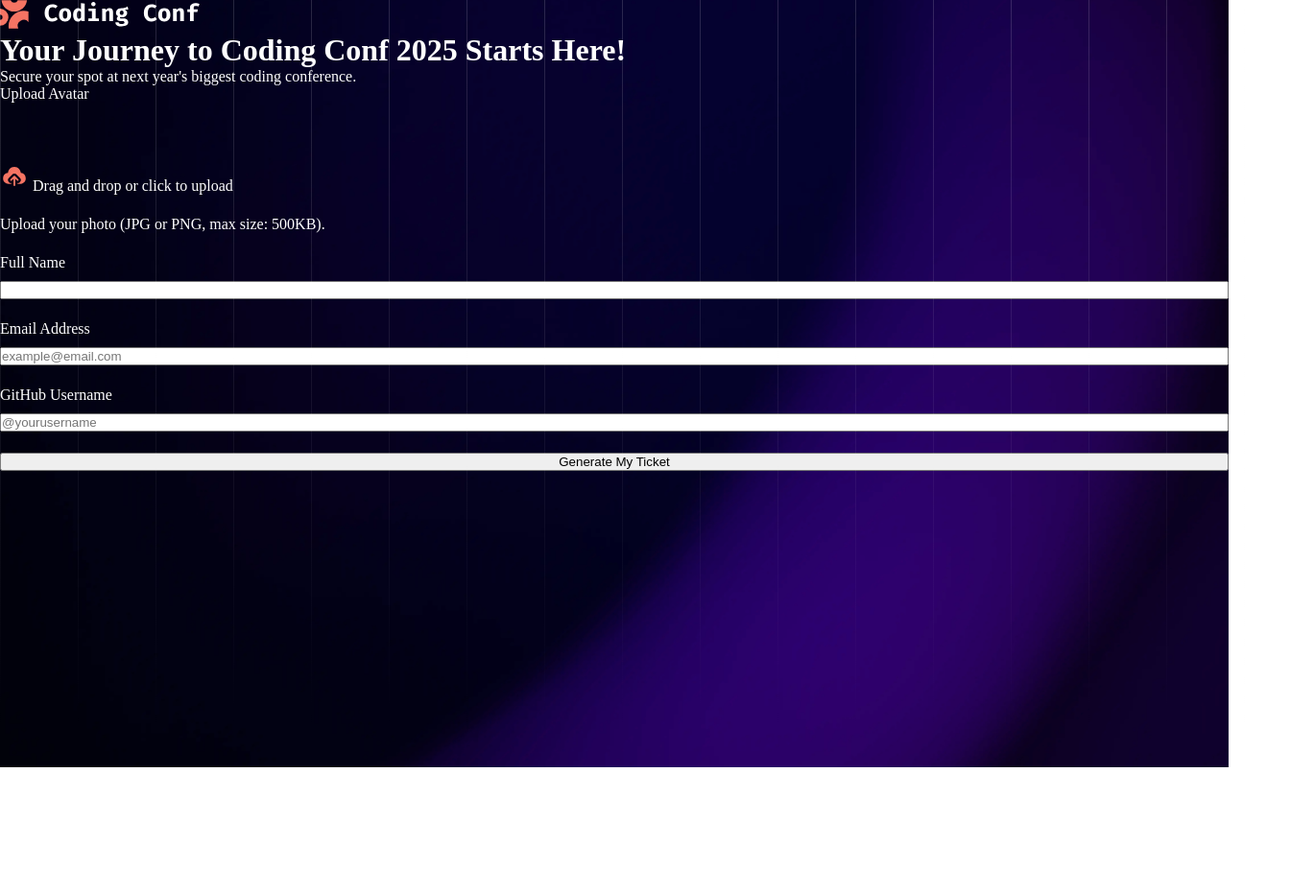
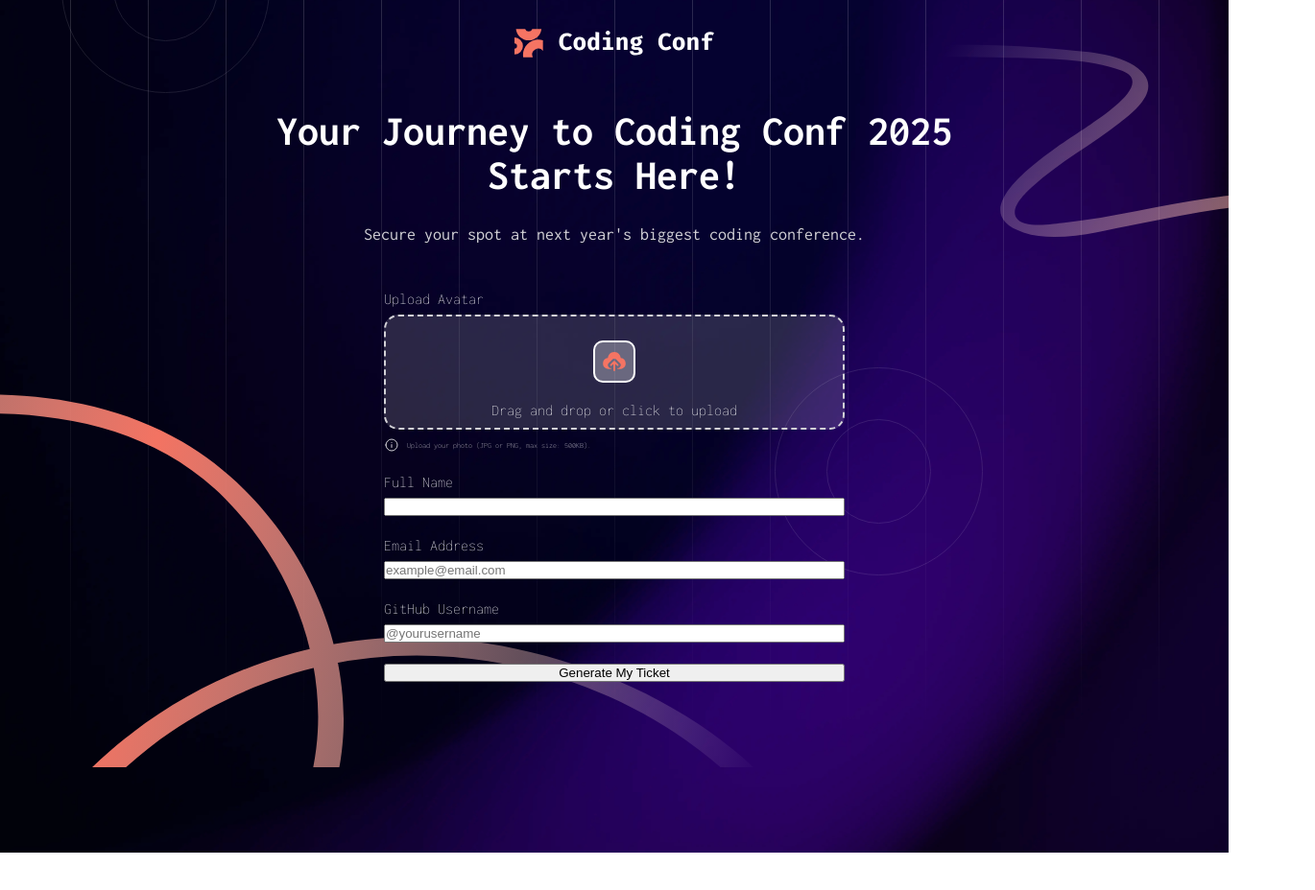
Before and after one commit to KrzysztofZaporowski/some_ticket_apge, a plain HTML site: page index.html in a window 1280 px wide. Shown: the whole page at 96% size, 1370 px wide, since content can reach past the window. Before the commit the page ends 800 px from the top, so only its background shows below. Drawn offline with Linux system fonts and the light colour scheme.

Commit message:
Stylesheet changes

```diff
--- a/index.html
+++ b/index.html
@@ -12,6 +12,10 @@
 </head>
 <body>
   <img src="./assets/images/pattern-lines.svg" class="lines-background">
+  <img src="./assets/images/pattern-circle.svg" class="backgrund-circles" id="circle-top">
+  <img src="./assets/images/pattern-circle.svg" class="backgrund-circles" id="circle-bottom">
+  <img src="./assets/images/pattern-squiggly-line-top.svg" class="lines-background" id="line-top">
+  <img src="./assets/images/pattern-squiggly-line-bottom-desktop.svg" class="lines-background" id="line-bottom">
   <div class="container">
     <div class="logo">
       <img src="./assets/images/logo-full.svg" alt="logo img">
@@ -25,16 +29,24 @@
       </p>
     </header>
     <form action="ticket.html">
+      <div class="input">
         <label for="img-input">Upload Avatar</label>
-      <br>
         <input type="file" id="img-input" accept="image/*" hidden>
         <div class="drop-zone">
           <img src="./assets/images/icon-upload.svg" id="upload-img">
           <span class="drag-drop-info">Drag and drop or click to upload</span>
+          <div class="remove-change-file hidden">
+            <button class="rmv-chng-btn" id="remove-btn">Remove image</button>
+            <button class="rmv-chng-btn" id="change-btn">Change image</button>
           </div>
-      <span class="file-info">
+        </div>
+        <div class="file-info">
+          <img src="./assets/images/icon-info.svg" alt="info-img">
+          <span>
             Upload your photo (JPG or PNG, max size: 500KB).
           </span>
+        </div>
+      </div>
       <div class="input">
         <label for="fname">Full Name</label>
         <input type="text" id="fname">
--- a/style.css
+++ b/style.css
@@ -1,3 +1,16 @@
+@import url('https://fonts.googleapis.com/css2?family=Inconsolata:wght@200..900&display=swap');
+
+:root {
+    --neutral_0: hsl(0, 0%, 100%);;
+    --neutral_300: hsl(252, 6%, 83%);
+    --Neutral_500: hsl(245, 15%, 58%);
+    --Neutral_700: hsl(245, 19%, 35%);
+    --Neutral_900: hsl(248, 70%, 10%);
+    --Orange_500: hsl(7, 88%, 67%);
+    --Orange_700: hsl(7, 71%, 60%);
+    --Gradient_text: hsl(7, 86%, 67%) to hsl(0, 0%, 100%);
+}
+
 * {
     box-sizing: border-box;
     margin: 0;
@@ -5,33 +18,139 @@
 }
 
 body {
+    align-items: start;
     background-image: url('./assets/images/background-desktop.png');
     background-size: cover;
     background-position: center;
     background-repeat: no-repeat;
-    color: white;
+    color: var(--neutral_0);
+    display: flex;
+    justify-content: center;
+    font-family: "Inconsolata", monospace;
+    font-optical-sizing: auto;
+    font-style: normal;
+    font-variation-settings:
+        "wdth" 100;
+    margin: 0;
     min-height: 100vh;
-    width: 100vw;
+    width: 100%;
+    overflow: hidden;
 }
 
 .lines-background {
     position: fixed;
+    z-index: -1;
+}
+
+.backgrund-circles {
+    position: absolute;
     z-index: 0;
 }
 
+.lines-background {
+    position: absolute;
+    z-index: 0;
+}
+
+#circle-top {
+    left: 5%;
+    top: -120px;
+}
+
+#circle-bottom {
+    bottom: 25%;
+    right: 20%;
+}
+
+#line-bottom {
+    bottom: 0px;
+    left: 0px;
+}
+
+#line-top {
+    top: 5%;
+    right: 0px;
+}
+
 .container {
+    align-items: center;
     display: flex;
     flex-direction: column;
+    gap: 50px;
+    justify-content: center;
+    max-width: 800px;
+    margin-top: 30px;
+    position: relative;
+    z-index: 1;
+}
+
+header {
+    align-items: center;
+    display: flex;
+    flex-direction: column;
+    justify-content: center;
+    gap: 30px;
+    text-align: center;
+}
+
+header h1 {
+    font-size: 44px;
+    font-weight: 700;
+}
+
+header p {
+    color: var(--neutral_300);
+    font-size: 18px;
+    font-weight: 400;
 }
 
 form {
     display: flex;
     flex-direction: column;
+    font-size: 16px;
+    font-weight: 200;
     gap: 22px;
+    width: 60%;
 }
 
 .input {
     display: flex;
     flex-direction: column;
-    gap: 10px;
+    gap: 8px;
 }
+
+.drop-zone {
+    align-items: center;
+    background-color: rgba(255, 255, 255, 0.15);
+    border: 2px var(--neutral_300) dashed;
+    border-radius: 15px;
+    display: flex;
+    flex-direction: column;
+    justify-content: flex-end;
+    height: 120px;
+    gap: 20px;
+    padding: 10px;
+    width: 100%;
+}
+
+.drop-zone img {
+    background-color: rgba(255, 255, 255, 0.3);
+    border: 2px var(--neutral_0) solid;
+    border-radius: 10px;
+    cursor: pointer;
+    padding: 5px;
+}
+
+.file-info {
+    align-items: center;
+    display: flex;
+    flex-direction: row;
+    font-size: 8px;
+    font-weight: 100;
+    justify-content: flex-start;
+    gap: 8px;
+}
+
+.hidden {
+    display: none;
+}
```
Lines whose indentation alone changed are shown as unchanged.
